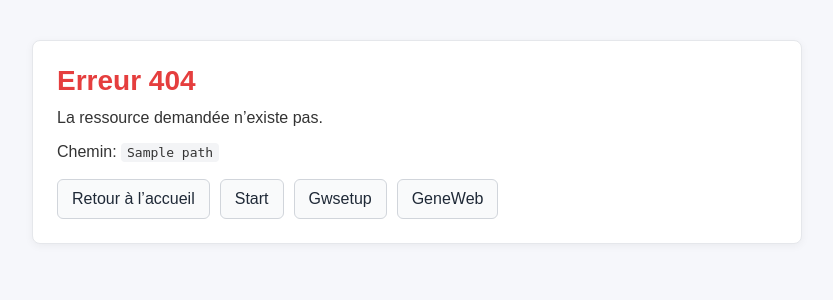
After one commit to TheBot78/Legacy-Project, a Flask app: template front/templates/404.html in a window 1280 px wide. The commit adds this page. Shown: the top 300 px of the page, without its empty margins (223-1056 px from the left). Run offline with Flask 3, Linux system fonts and the light colour scheme; the template is opened without the code that fills it: most values are stand-ins (such as "Sample title", 1, 10 or a date in 2020).

Commit message:
Fix error and routes

```diff
--- a/front/geneweb/app.py
+++ b/front/geneweb/app.py
@@ -25,5 +25,10 @@ def choose_genealogy():
         return render_template("choose_genealogy.html", lang=lang) # If no DB, show choose genealogy
     return render_template("choose_genealogy.html", lang=lang) # If DB exists, show the Family Tree of this genealogy
 
+@app.errorhandler(404)
+def page_not_found(e):
+    lang = request.args.get("lang", "fr")
+    return render_template("404.html", lang=lang, path=request.path), 404
+
 if __name__ == "__main__":
     app.run(host="0.0.0.0", port=2317, debug=True)
--- a/front/gwsetup/app.py
+++ b/front/gwsetup/app.py
@@ -15,5 +15,10 @@ def welcome():
     lang = request.args.get("lang", "fr")
     return render_template("welcome.html", lang=lang)
 
+@app.errorhandler(404)
+def page_not_found(e):
+    lang = request.args.get("lang", "fr")
+    return render_template("404.html", lang=lang, path=request.path), 404
+
 if __name__ == "__main__":
     app.run(host="0.0.0.0", port=2316, debug=True)
--- a/front/start/start_app.py
+++ b/front/start/start_app.py
@@ -13,5 +13,10 @@ def start():
     ) or "en"
     return render_template("geneweb.html", lang=lang)
 
+@app.errorhandler(404)
+def page_not_found(e):
+    lang = request.args.get("lang", "fr")
+    return render_template("404.html", lang=lang, path=request.path), 404
+
 if __name__ == "__main__":
     app.run(host="0.0.0.0", port=2315)
--- /dev/null
+++ b/front/templates/404.html
@@ -0,0 +1,31 @@
+<!DOCTYPE html>
+<html lang="{{ lang or 'fr' }}">
+<head>
+  <meta charset="UTF-8">
+  <meta name="viewport" content="width=device-width, initial-scale=1.0">
+  <title>Erreur 404 – Page non trouvée</title>
+  <style>
+    body { font-family: Arial, sans-serif; margin: 0; padding: 40px; background: #f6f7fb; color: #333; }
+    .container { max-width: 720px; margin: 0 auto; background: #fff; border: 1px solid #e5e7eb; border-radius: 8px; padding: 24px; box-shadow: 0 2px 8px rgba(0,0,0,0.05); }
+    h1 { margin: 0 0 12px; font-size: 28px; color: #e53e3e; }
+    p.lead { margin: 0 0 16px; font-size: 16px; }
+    code { background: #f3f4f6; padding: 2px 6px; border-radius: 4px; }
+    .links { display: flex; flex-wrap: wrap; gap: 10px; margin-top: 18px; }
+    .links a { display: inline-block; padding: 10px 14px; border-radius: 6px; text-decoration: none; color: #1f2937; border: 1px solid #d1d5db; background: #f9fafb; }
+    .links a:hover { background: #eef2ff; border-color: #c7d2fe; }
+  </style>
+</head>
+<body>
+  <div class="container">
+    <h1>Erreur 404</h1>
+    <p class="lead">La ressource demandée n’existe pas.</p>
+    <p>Chemin: <code>{{ path }}</code></p>
+    <div class="links">
+      <a href="/">Retour à l’accueil</a>
+      <a href="http://localhost:2315/">Start</a>
+      <a href="http://localhost:2316/welcome?lang={{ lang or 'fr' }}">Gwsetup</a>
+      <a href="http://localhost:2317/">GeneWeb</a>
+    </div>
+  </div>
+</body>
+</html>
--- a/front/templates/welcome.html
+++ b/front/templates/welcome.html
@@ -135,4 +135,4 @@
     </div>
   </div>
 </body>
-</html>
+</html>cledm
```
Also changed, not shown: rpc/server/main.py (+17 -1 lines).
